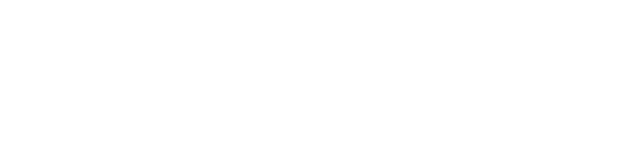
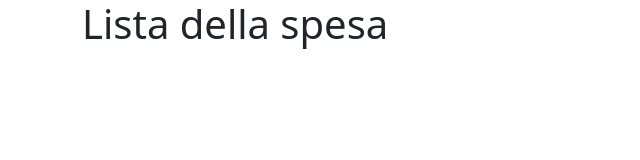
Before and after one commit to PasqualeDiMatteo/js-lista-spesa, a plain HTML site: page index.html in a window 1280 px wide. Shown: the whole page, without its empty margins (0-640 px from the left). Drawn offline with nearby package versions, Linux system fonts and the light colour scheme.

Commit message:
[HTML] Added HTML

```diff
--- a/index.html
+++ b/index.html
@@ -16,5 +16,8 @@
 </head>
 
 <body>
-
+    <div class="container">
+        <h1>Lista della spesa</h1>
+        <div id="lista-spesa"></div>
+    </div>
 </body>
```
